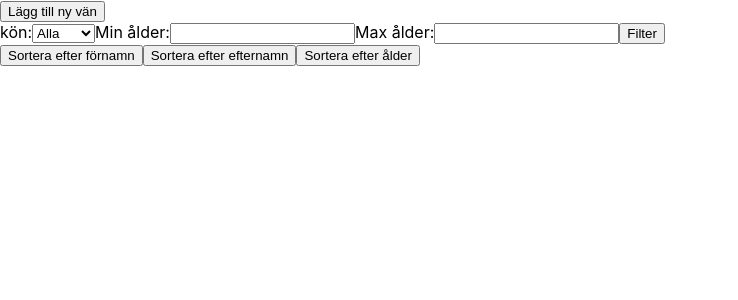
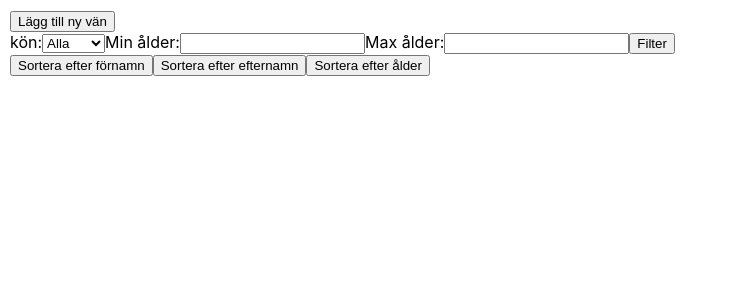
Before and after one commit to Milton3000/habitsandtasks, a React (Create React App) app: page / in a window 1280 px wide. Shown: the top 300 px of the page, without its empty margins (0-738 px from the left). Built offline with nearby package versions, Linux system fonts and the light colour scheme.

Commit message:
css file edited

```diff
--- a/src/components/Friends/Friends.css
+++ b/src/components/Friends/Friends.css
@@ -1,3 +1,7 @@
+body {
+  margin-top: 10px;
+  margin-left: 10px;
+}
 .friend {
   display: flex;
   align-items: center;
--- a/src/components/Friends/Friends.jsx
+++ b/src/components/Friends/Friends.jsx
@@ -112,13 +112,13 @@ const Friends = () => {
 
       <ul>
         {filteredFriends.map((friend, index) => (
-          <li key={index}>
+          <div key={index}>
             <FriendInfo
               friend={friend}
               showMoreInfo={selectedFriend === index}
               showHideInfo={() => showHideInfo(index)}
             />
-          </li>
+          </div>
         ))}
       </ul>
     </div>
```
